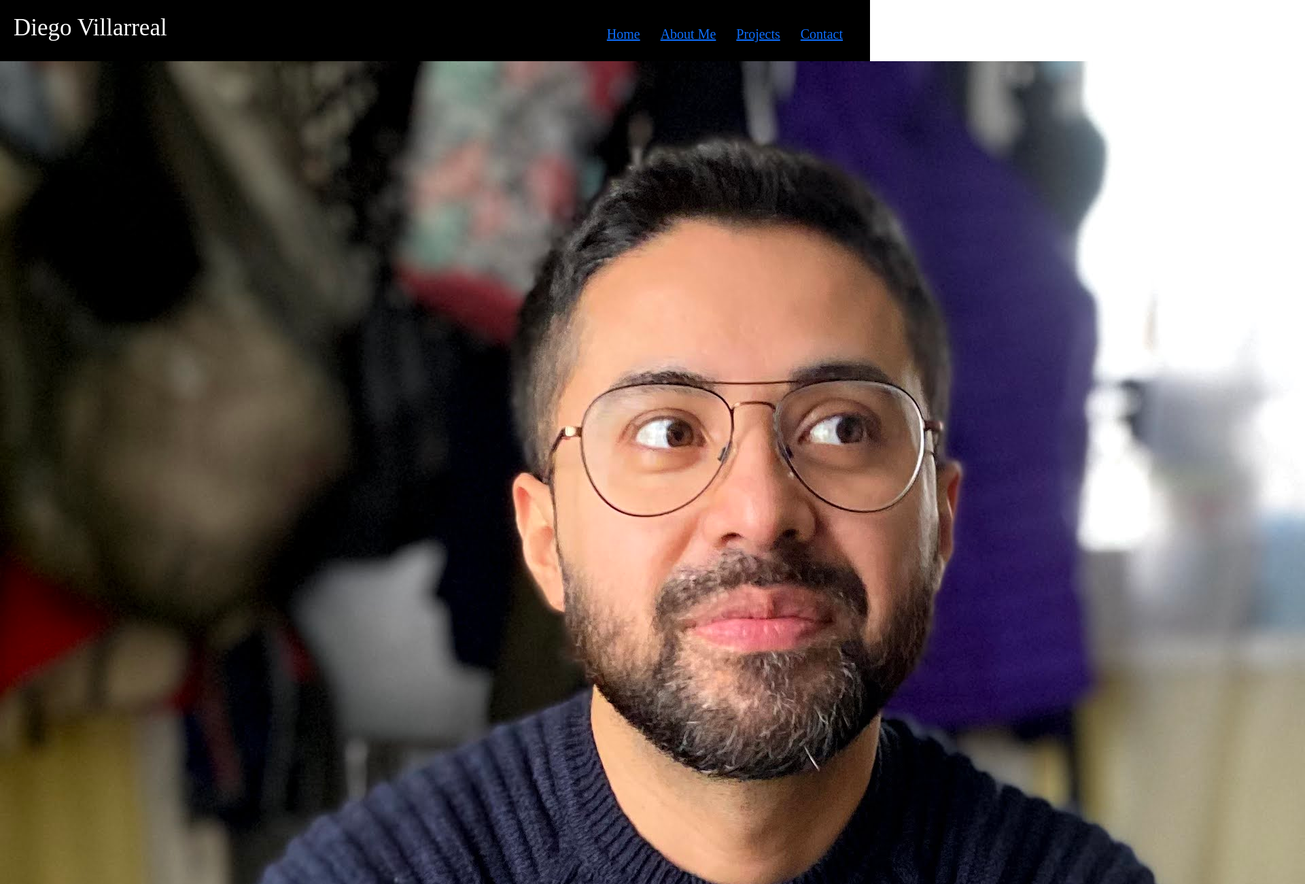
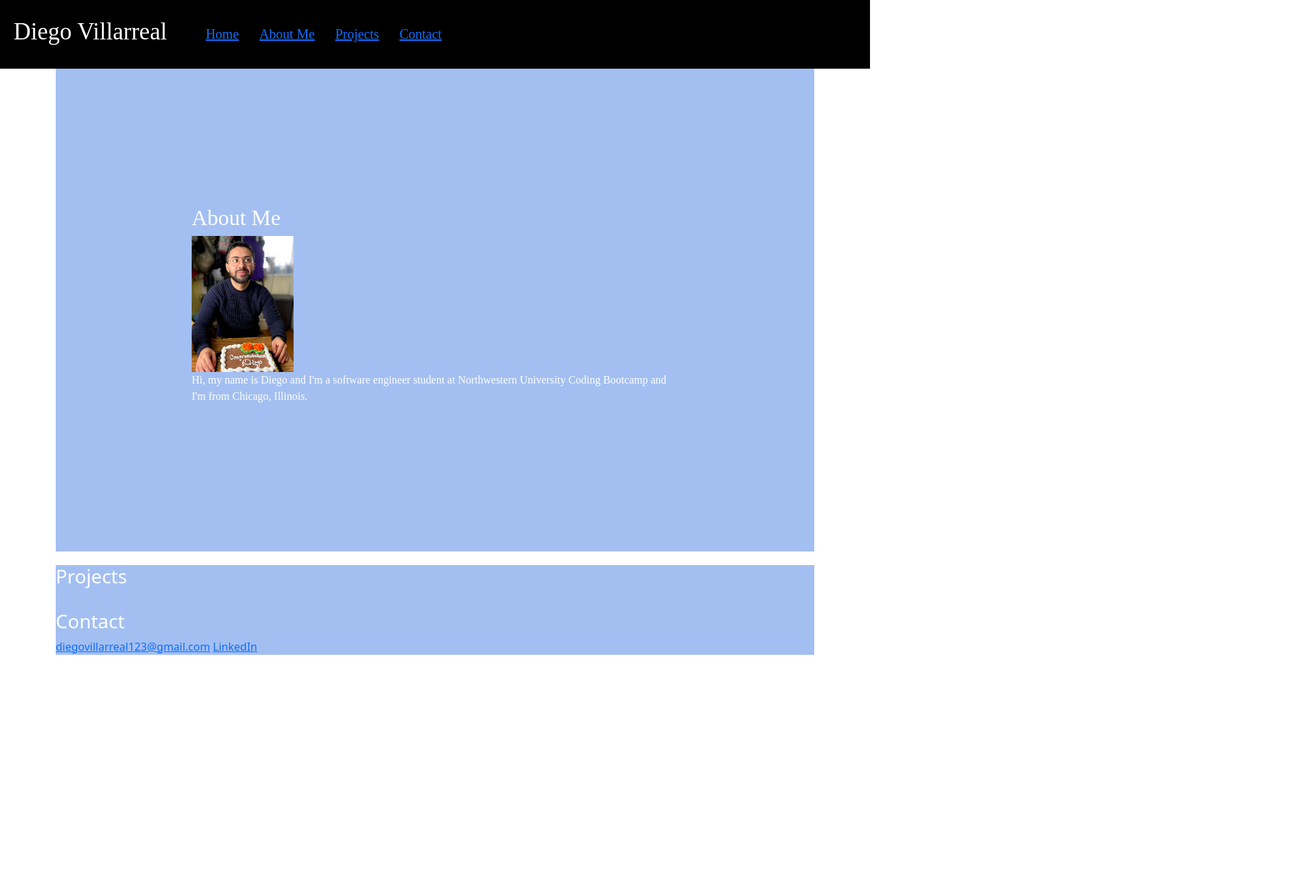
Before and after one commit to diego773/portfolio, a plain HTML site: page index.html in a window 1280 px wide. Shown: the top 1300 px of the page at 68% size, 1920 px wide, since content can reach past the window. After the commit the page ends 963 px from the top, so only its background shows below. Drawn offline with nearby package versions, Linux system fonts and the light colour scheme.

Commit message:
second commit

```diff
--- a/index.html
+++ b/index.html
@@ -1,5 +1,6 @@
 <!DOCTYPE html>
 <html lang="en">
+
 <head>
     <meta charset="UTF-8">
     <meta http-equiv="X-UA-Compatible" content="IE=edge">
@@ -24,35 +25,38 @@
                     <a href="#about-me">About Me</a>
                 </li>
                 <li>
-            <a href="projects">Projects</a>
+                    <a href="#projects">Projects</a>
                 </li>
                 <li>
-            <a href="contact">Contact</a>
+                    <a href="#contact">Contact</a>
                 </li>
             </ul>
+        </nav>
     </header>
-    <img src="./images/diego.jpg" alt="wearing blue sweater">
-    <div class="container"></div>
-    <div class="content"></div>
+
+    <div class="container">
         <div id="about-me" class="about-me">
             <h2>About Me</h2>
+            <img id="picture-me" src="./images/diego.jpg" alt="wearing blue sweater">
 
-         <p>Hi, my name is Diego and I'm a software engineer student at Northwestern University Coding Bootcamp and I'm from Chicago, Illinois.
+            <p>Hi, my name is Diego and I'm a software engineer student at Northwestern University Coding Bootcamp and
+                I'm
+                from Chicago, Illinois.
             </p>
         </div>
-    <div class="container"></div>
-    <div class="content"></div>
-    <div id="projects" class="projects">
+
+        <div id="projects">
             <h3>Projects</h3>
 
             <br>
 
-    <div class="container"></div>
-        <div class="content"></div>
             <div id="contact" class="contact">
                 <h3>Contact</h3>
                 <a href="#email">diegovillarreal123@gmail.com</a>
                 <a href="https://www.linkedin.com/in/diego-villarreal-6771a4129/" target="">LinkedIn</a>
+            </div>
+        </div>
 
 </body>
+
 </html>
--- a/style.css
+++ b/style.css
@@ -7,10 +7,17 @@ body {
   background-color: white;
 }
 header {
+  display: flex;
+  align-items: center;
   padding: 20px;
   font-family: "Times New Roman", Times, serif;
   background-color: black;
   color: #ffffff;
+}
+
+header h1 {
+  display: inline-block;
+  font-size: 35px;
 }
 header nav {
   padding-top: 15px;
@@ -23,10 +30,6 @@ header nav ul {
   list-style-type: none;
 }
 
-header h1 {
-  display: inline-block;
-  font-size: 35px;
-}
 header nav ul li {
   display: inline-block;
   margin-left: 25px;
@@ -41,13 +44,15 @@ header nav ul li {
 } */
 .about-me {
   margin-bottom: 20px;
-  padding: 50px;
-  height: 200px;
+  padding: 200px;
   font-family: "Times New Roman", Times, serif;
   background-color: rgb(163, 191, 241);
   color: #ffffff;
 }
-.projects {
+#projects {
   background-color: rgb(163, 191, 241);
   color: #ffffff;
 }
+#picture-me {
+  width: 150px;
+}
```
Lines whose indentation alone changed are shown as unchanged.
